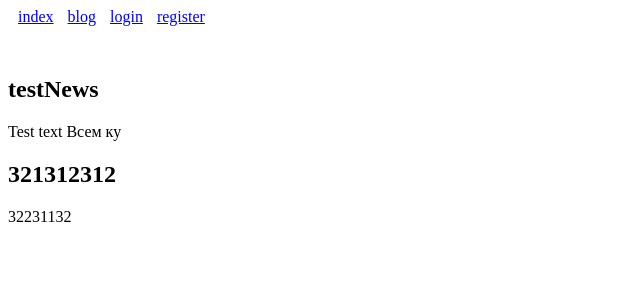
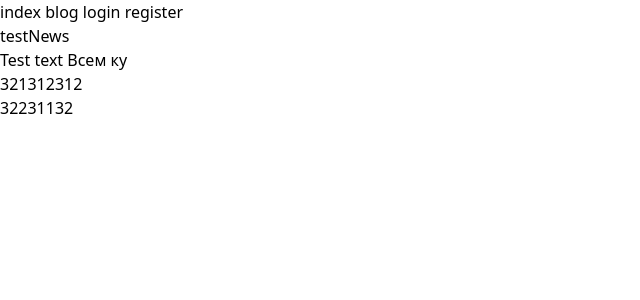
Before and after one commit to TheKostVK/django2023, a Django app: page /blog/ in a window 1280 px wide. Shown: the top 300 px of the page, without its empty margins (0-640 px from the left). Run offline with Django 4.2, Linux system fonts and the light colour scheme; data comes from the database, SQL or seed files in the repository; style sheets or scripts are compiled from the project's sources.

Commit message:
tailwind

```diff
--- a/django2023/settings.py
+++ b/django2023/settings.py
@@ -129,7 +129,6 @@ STATICFILES_DIRS = [
 MEDIA_URL = '/media/'
 MEDIA_ROOT = os.path.join(BASE_DIR, 'media')
 
-
 # Default primary key field type
 # https://docs.djangoproject.com/en/4.1/ref/settings/#default-auto-field
 
--- a/django2023/urls.py
+++ b/django2023/urls.py
@@ -26,3 +26,4 @@ urlpatterns = [
 # Настройка обслуживания медиафайлов в режиме разработки
 if settings.DEBUG:
     urlpatterns += static(settings.MEDIA_URL, document_root=settings.MEDIA_ROOT)
+    urlpatterns += static(settings.STATIC_URL, document_root=settings.STATIC_ROOT)
--- /dev/null
+++ b/package.json
@@ -0,0 +1,5 @@
+{
+  "dependencies": {
+    "tailwindcss": "^3.3.2"
+  }
+}
--- /dev/null
+++ b/static/style.css
@@ -0,0 +1,3 @@
+@import 'tailwindcss/base';
+@import 'tailwindcss/components';
+@import 'tailwindcss/utilities';
--- /dev/null
+++ b/tailwind.config.js
@@ -0,0 +1,10 @@
+/** @type {import('tailwindcss').Config} */
+module.exports = {
+  purge: [],
+  darkMode: false,
+  theme: {
+    extend: {},
+  },
+  variants: {},
+  plugins: [],
+}
--- a/templates/ui/navBar.html
+++ b/templates/ui/navBar.html
@@ -1,22 +1,25 @@
-<nav style="margin-bottom: 50px;">
-    <a href="{% url 'index' %}" style="margin-left: 10px; display: inline-block;">
+{% load static %}
+<link rel="stylesheet" type="text/css" href="{% static 'styles.css' %}">
+
+<nav class="mb-8">
+    <a href="{% url 'index' %}" class="ml-2 inline-block">
         index
     </a>
-    <a href="{% url 'blog' %}" style="margin-left: 10px; display: inline-block;">
+    <a href="{% url 'blog' %}" class="ml-2 inline-block">
         blog
     </a>
     {% if user.is_authenticated %}
-        <p style="margin-left: 10px; display: inline-block;">
+        <p class="ml-2 inline-block">
             {{ user.username }}
         </p>
-        <a href="{% url 'create_news' %}" style="margin-left: 10px; display: inline-block;">
+        <a href="{% url 'create_news' %}" class="ml-2 inline-block">
             create_news
         </a>
     {% else %}
-        <a href="{% url 'login' %}" style="margin-left: 10px; display: inline-block;">
+        <a href="{% url 'login' %}" class="ml-2 inline-block">
             login
         </a>
-        <a href="{% url 'register' %}" style="margin-left: 10px; display: inline-block;">
+        <a href="{% url 'register' %}" class="ml-2 inline-block">
             register
         </a>
     {% endif %}
```
Also changed, not shown: package-lock.json (added), 1 other file.
